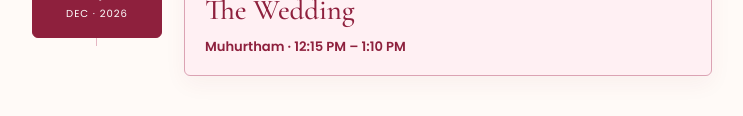
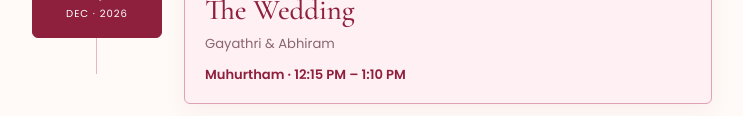
Before and after one commit to Shahala-kp/wedding-invitation, a plain HTML site: page wedding_invitation.html in a window 1280 px wide. Shown: the part 2892-3008 px from the top of the page, without its empty margins (268-1011 px from the left). Drawn offline with nearby package versions, Linux system fonts and the light colour scheme.

Commit message:
Update wedding_invitation.html

```diff
--- a/wedding_invitation.html
+++ b/wedding_invitation.html
@@ -58,7 +58,7 @@
         <span class="date-number">26</span>
       </div>
       <canvas class="scratchCanvas"></canvas>
-      <div class="scratch-instruction">SCRATCH </div>
+      <div class="scratch-instruction">SCRATCH</div>
     </div>
 
   </div>
@@ -88,6 +88,8 @@
 </div>
 
 <div id="confettiContainer" aria-hidden="true"></div>
+
+
 
 
 
@@ -173,13 +175,12 @@
         <div class="programme-content">
           <span class="programme-icon">💍</span>
           <h3>The Wedding</h3>
-          <!-- <p>Gayathri &amp; Abhiram</p> -->
+          <p>Gayathri &amp; Abhiram</p>
           <p class="programme-time">Muhurtham · 12:15 PM – 1:10 PM</p>
         </div>
       </article>
     </div>
     <a class="button" href="#details">Discover the Details ↓</a>
-
   </div>
 </section>
 
```
